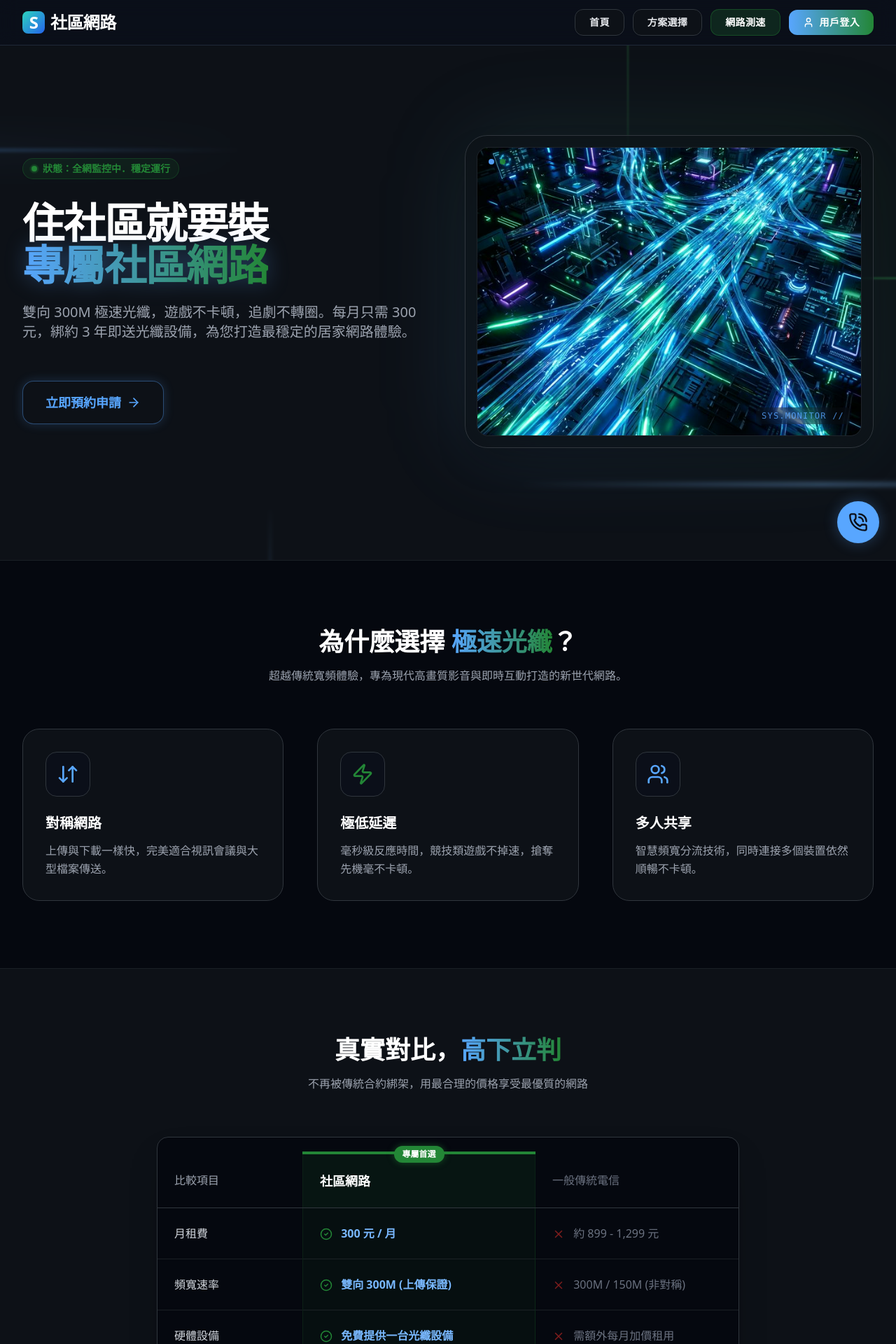
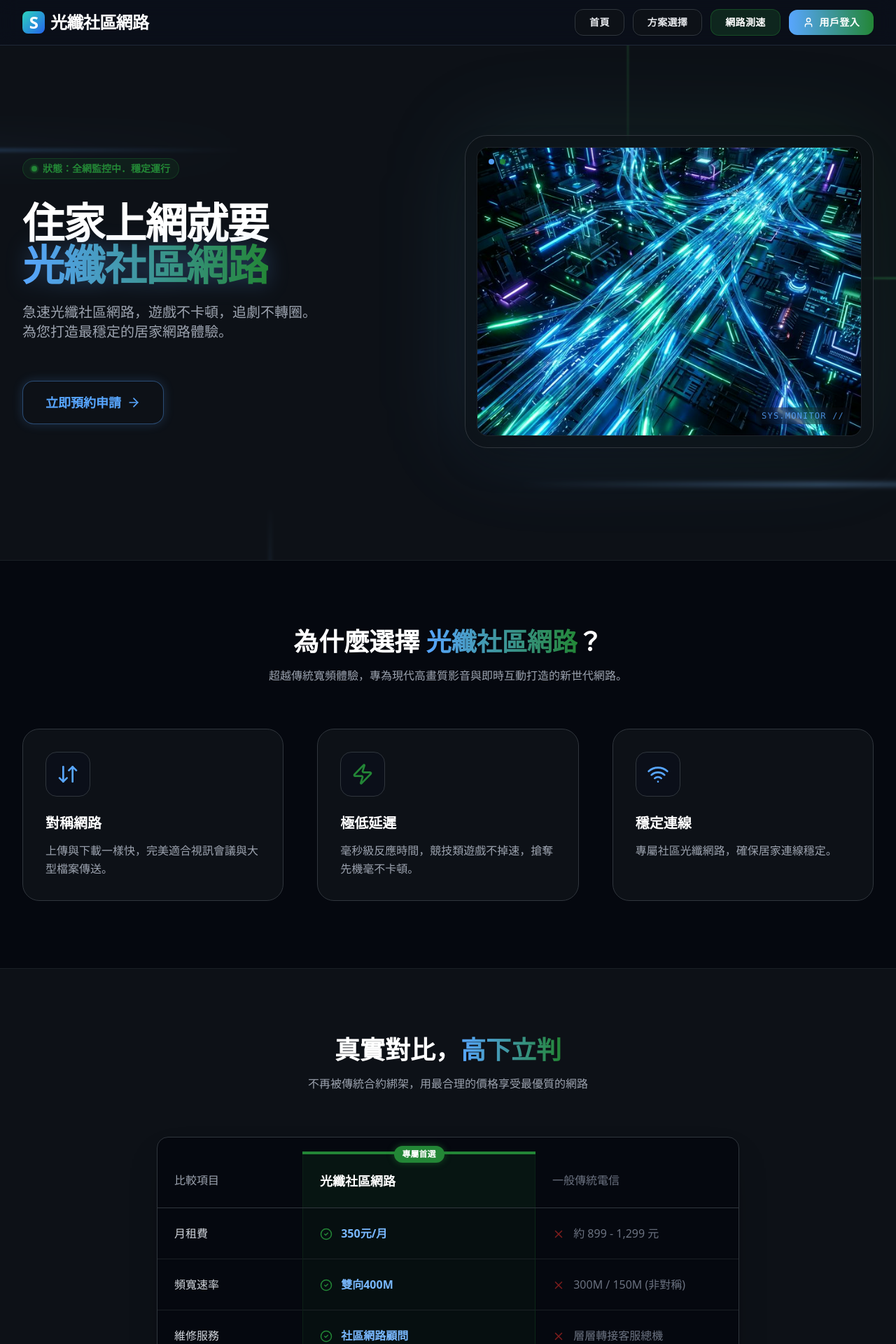
Before and after one commit to ianhuang110/fiber-network, a React (Vite) app: page /#/ in a window 1280 px wide. Shown: the top 1920 px of the page at 70% size. Built offline with nearby package versions, Linux system fonts and the light colour scheme.

Commit message:
修改首頁及增加官方line

```diff
--- a/index.html
+++ b/index.html
@@ -4,7 +4,7 @@
     <meta charset="UTF-8" />
     <link rel="icon" type="image/svg+xml" href="/favicon.svg" />
     <meta name="viewport" content="width=device-width, initial-scale=1.0" />
-    <title>社區網路</title>
+    <title>光纖社區網路</title>
   </head>
   <body>
     <div id="root"></div>
--- a/src/App.tsx
+++ b/src/App.tsx
@@ -18,7 +18,7 @@ function App() {
               <span className="w-8 h-8 bg-gradient-to-br from-teal-400 to-blue-600 rounded-lg flex items-center justify-center text-white">
                 S
               </span>
-              社區網路
+              光纖社區網路
             </Link>
             <nav className="flex items-center gap-3 text-sm font-bold">
               <Link
@@ -64,7 +64,7 @@ function App() {
         {/* Global Footer */}
         <footer className="bg-[#05080f] text-gray-500 py-8 text-sm border-t border-gray-900">
           <div className="max-w-7xl mx-auto px-4 sm:px-6 lg:px-8 text-center">
-            &copy; 2026 社區網路股份有限公司. All rights reserved.
+            &copy; 2026 光纖社區網路股份有限公司. All rights reserved.
           </div>
         </footer>
         {/* Global Plan Selection Modal */}
@@ -126,19 +126,7 @@ function App() {
           )}
         </AnimatePresence>
 
-        {/* Global Floating Contact Button */}
-        <a
-          href="tel:0971789985"
-          className="fixed bottom-6 right-6 z-50 p-4 bg-[#58A6FF] hover:bg-[#408BE0] rounded-full shadow-[0_0_20px_rgba(88,166,255,0.3)] hover:shadow-[0_0_30px_rgba(88,166,255,0.5)] transition-all hover:scale-110 flex items-center justify-center group"
-          aria-label="撥打客服"
-        >
-          <PhoneCall size={28} className="text-[#0B0F19]" />
 
-          {/* Hover tooltip */}
-          <span className="absolute right-full mr-4 bg-[#131B2F] text-white px-3 py-1.5 rounded-lg text-sm font-bold whitespace-nowrap opacity-0 group-hover:opacity-100 transition-opacity pointer-events-none border border-[#30363D] shadow-xl">
-            撥打客服專線
-          </span>
-        </a>
 
       </div>
     </Router>
--- a/src/pages/ApplicationFlow.tsx
+++ b/src/pages/ApplicationFlow.tsx
@@ -487,7 +487,7 @@ export default function ApplicationFlow() {
             >
               <h3 className="text-2xl font-bold mb-6 text-white border-b pb-4">《個人資料使用授權同意書》</h3>
               <div className="text-gray-500 space-y-4 text-[15px] leading-relaxed mb-8 pr-2">
-                <p>為了提供您最佳的網路申辦與安裝服務，社區網路需要收集您的基本個人資料。本同意書旨在說明我們如何收集、處理及利用您的個人資料，請仔細閱讀。</p>
+                <p>為了提供您最佳的網路申辦與安裝服務，光纖社區網路需要收集您的基本個人資料。本同意書旨在說明我們如何收集、處理及利用您的個人資料，請仔細閱讀。</p>
                 <h4 className="font-bold text-gray-100 mt-6 mb-2">一、 蒐集目的</h4>
                 <p>僅供辦理申裝網路服務、客戶服務、帳務管理、以及必要之系統建置與本公司派工聯繫使用。</p>
                 <h4 className="font-bold text-gray-100 mt-6 mb-2">二、 蒐集類別</h4>
@@ -522,7 +522,7 @@ export default function ApplicationFlow() {
             >
               <h3 className="text-2xl font-bold mb-6 text-white border-b pb-4">《網路申裝與服務權益說明》</h3>
               <div className="text-gray-500 space-y-4 text-[15px] leading-relaxed mb-8 pr-2">
-                <p>感謝您選擇社區網路服務！為保障雙方權益，請在完成申辦前詳閱以下申裝及網路服務使用說明：</p>
+                <p>感謝您選擇光纖社區網路服務！為保障雙方權益，請在完成申辦前詳閱以下申裝及網路服務使用說明：</p>
                 <h4 className="font-bold text-gray-100 mt-6 mb-2">一、 服務申辦與裝機</h4>
                 <p>我們將於您線上完成申請並審核無誤後的 3 個工作天內，指派專責工程人員與您透過電話聯繫，以確認確切的到府裝機時間段。請確保您填寫的手機與聯絡方式準確無誤並保持暢通。</p>
                 <h4 className="font-bold text-gray-100 mt-6 mb-2">二、 收費標準與繳費原則</h4>
@@ -562,19 +562,19 @@ export default function ApplicationFlow() {
               </div>
               <h3 className="text-2xl font-bold text-white mb-2">申請已送出！</h3>
               <p className="text-gray-500 text-sm mb-8 leading-relaxed">
-                感謝您選擇社區網路服務，我們的專員將於三個工作天內與您電話聯繫，安排後續施工事宜。
+                感謝您選擇光纖社區網路服務，我們的專員將於三個工作天內與您電話聯繫，安排後續施工事宜。
               </p>
               <button
                 onClick={() => {
                   try {
-                    const existingStr = localStorage.getItem('shrek_applications');
+                    const existingStr = localStorage.getItem('fiber_applications');
                     const existingApps = existingStr ? JSON.parse(existingStr) : [];
                     existingApps.push({
                       id: formData.idNumber.toUpperCase(),
                       phone: formData.mobile,
                       name: formData.contactName
                     });
-                    localStorage.setItem('shrek_applications', JSON.stringify(existingApps));
+                    localStorage.setItem('fiber_applications', JSON.stringify(existingApps));
                   } catch (e) {
                     console.error(e);
                   }
--- a/src/pages/Home.tsx
+++ b/src/pages/Home.tsx
@@ -1,4 +1,4 @@
-import { ArrowRight, ArrowDownUp, Zap, Users, CheckCircle2, X, ChevronDown, HelpCircle, PhoneCall, FileText } from 'lucide-react';
+import { ArrowRight, ArrowDownUp, Zap, Wifi, CheckCircle2, X, ChevronDown, HelpCircle, PhoneCall, FileText, MessageCircle } from 'lucide-react';
 import { useNavigate } from 'react-router-dom';
 import { motion, AnimatePresence } from 'framer-motion';
 import { useState } from 'react';
@@ -11,10 +11,10 @@ const FAQs = [
   },
   {
     question: "光纖路由器設備需要另外付費租用嗎？",
-    answer: "需要！只要您申辦我們的【專屬社區網路】雙向 300M 方案並綁約三年，我們就會免費提供並安裝一台光纖設備，若您有需要Wi-Fi 6 路由器我們將額外報價收費。"
+    answer: "價格 4,200元 / 年約，綁約2年享減免裝機費 1,500元，若中途解約將扣除裝機費用1,500元，並且扣除每月350元月租費，另外統一收取光纖設備押金1000元，退租時無償退還。"
   },
   {
-    question: "網路速度真的能穩跑「雙向 300M」嗎？",
+    question: "網路速度真的能穩跑「雙向 400M」嗎？",
     answer: "是的！不同於傳統寬頻非對稱且需與全區住戶塞車的線路，我們採用專線直達本社區機房，並透過智慧型網路頻寬分配技術，保證您在下班尖峰時段無論是「下載追劇」或「上傳大型檔案」，都能享有極低延遲與暢快網速。"
   },
   {
@@ -91,14 +91,15 @@ export default function Home() {
                 狀態：全網監控中．穩定運行
               </div>
               <h1 className="text-4xl sm:text-5xl lg:text-6xl font-extrabold text-white tracking-tight leading-tight mb-6 mt-2">
-                住社區就要裝<br/>
+                住家上網就要<br/>
                 <span className="text-transparent bg-clip-text bg-gradient-to-r from-[#58A6FF] to-[#238636] drop-shadow-[0_0_15px_rgba(88,166,255,0.3)]">
-                  專屬社區網路
+                  光纖社區網路
                 </span>
               </h1>
 
               <p className="text-lg sm:text-xl text-gray-400 mb-10 leading-relaxed font-light mx-auto lg:mx-0 max-w-xl">
-                雙向 300M 極速光纖，遊戲不卡頓，追劇不轉圈。每月只需 300 元，綁約 3 年即送光纖設備，為您打造最穩定的居家網路體驗。
+                急速光纖社區網路，遊戲不卡頓，追劇不轉圈。<br/>
+                為您打造最穩定的居家網路體驗。
               </p>
 
               <button
@@ -175,7 +176,7 @@ export default function Home() {
             transition={{ duration: 0.6 }}
             className="text-center mb-16"
           >
-            <h2 className="text-3xl md:text-4xl font-bold text-white mb-4">為什麼選擇 <span className="text-transparent bg-clip-text bg-gradient-to-r from-[#58A6FF] to-[#238636]">極速光纖</span>？</h2>
+            <h2 className="text-3xl md:text-4xl font-bold text-white mb-4">為什麼選擇 <span className="text-transparent bg-clip-text bg-gradient-to-r from-[#58A6FF] to-[#238636]">光纖社區網路</span>？</h2>
             <p className="text-gray-400 max-w-2xl mx-auto">超越傳統寬頻體驗，專為現代高畫質影音與即時互動打造的新世代網路。</p>
           </motion.div>
 
@@ -194,9 +195,9 @@ export default function Home() {
                 delay: 0.2
               },
               {
-                icon: <Users size={32} className="text-[#58A6FF]" />,
-                title: "多人共享",
-                desc: "智慧頻寬分流技術，同時連接多個裝置依然順暢不卡頓。",
+                icon: <Wifi size={32} className="text-[#58A6FF]" />,
+                title: "穩定連線",
+                desc: "專屬社區光纖網路，確保居家連線穩定。",
                 delay: 0.3
               }
             ].map((feature, i) => (
@@ -243,17 +244,16 @@ export default function Home() {
                       <div className="absolute top-0 left-1/2 -translate-x-1/2 -translate-y-1/2 bg-[#238636] text-white text-xs font-bold px-3 py-1 rounded-full shadow-[0_0_10px_rgba(35,134,54,0.5)] whitespace-nowrap">
                         專屬首選
                       </div>
-                      社區網路
+                      光纖社區網路
                     </th>
                     <th className="p-5 md:p-6 border-b border-[#30363D] text-gray-500 font-medium w-[35%]">一般傳統電信</th>
                   </tr>
                 </thead>
                 <tbody className="divide-y divide-[#30363D]/50">
                   {[
-                    { label: '月租費', us: '300 元 / 月', them: '約 899 - 1,299 元', usIcon: <CheckCircle2 className="inline mr-2 text-[#238636]" size={18}/>, themIcon: <X className="inline mr-2 text-red-900" size={18}/> },
-                    { label: '頻寬速率', us: '雙向 300M (上傳保證)', them: '300M / 150M (非對稱)', usIcon: <CheckCircle2 className="inline mr-2 text-[#238636]" size={18}/>, themIcon: <X className="inline mr-2 text-red-900" size={18}/> },
-                    { label: '硬體設備', us: '免費提供一台光纖設備', them: '需額外每月加價租用', usIcon: <CheckCircle2 className="inline mr-2 text-[#238636]" size={18}/>, themIcon: <X className="inline mr-2 text-red-900" size={18}/> },
-                    { label: '維修服務', us: '24Hr 監控, 專屬快速報修', them: '層層轉接客服總機', usIcon: <CheckCircle2 className="inline mr-2 text-[#238636]" size={18}/>, themIcon: <X className="inline mr-2 text-red-900" size={18}/> }
+                    { label: '月租費', us: '350元/月', them: '約 899 - 1,299 元', usIcon: <CheckCircle2 className="inline mr-2 text-[#238636]" size={18}/>, themIcon: <X className="inline mr-2 text-red-900" size={18}/> },
+                    { label: '頻寬速率', us: '雙向400M', them: '300M / 150M (非對稱)', usIcon: <CheckCircle2 className="inline mr-2 text-[#238636]" size={18}/>, themIcon: <X className="inline mr-2 text-red-900" size={18}/> },
+                    { label: '維修服務', us: '社區網路顧問', them: '層層轉接客服總機', usIcon: <CheckCircle2 className="inline mr-2 text-[#238636]" size={18}/>, themIcon: <X className="inline mr-2 text-red-900" size={18}/> }
                   ].map((row, i) => (
                     <tr key={i} className="group transition-colors hover:bg-white/[0.02]">
                       <td className="p-5 md:p-6 text-gray-300 font-medium">{row.label}</td>
@@ -353,20 +353,22 @@ export default function Home() {
             <div className="relative z-10 text-center md:text-left flex-1">
               <h2 className="text-3xl font-bold text-white mb-4">有任何問題嗎？讓專屬客服幫助您！</h2>
               <p className="text-gray-400 text-lg">
-                無論是申裝諮詢、網路疑難排解、或是報修問題，歡迎隨時撥打我們的客服專線。真人客服將盡速為您服務。
+                無論是申裝諮詢、網路疑難排解、或是報修問題，歡迎隨時加入我們的 LINE 官方帳號。真人客服將盡速為您服務。
               </p>
             </div>
 
             <div className="relative z-10 shrink-0 flex flex-col items-center sm:items-end gap-2">
               <a
-                href="tel:0971789985"
-                className="group relative inline-flex items-center gap-3 px-8 py-5 bg-[#58A6FF] text-[#0B0F19] font-bold text-xl rounded-2xl overflow-hidden shadow-[0_0_20px_rgba(88,166,255,0.3)] hover:shadow-[0_0_30px_rgba(88,166,255,0.5)] transition-all hover:-translate-y-1"
+                href="https://lin.ee/OHbF6zt"
+                target="_blank"
+                rel="noopener noreferrer"
+                className="group relative inline-flex items-center gap-3 px-8 py-5 bg-[#06C755] text-white font-bold text-xl rounded-2xl overflow-hidden shadow-[0_0_20px_rgba(6,199,85,0.3)] hover:shadow-[0_0_30px_rgba(6,199,85,0.5)] transition-all hover:-translate-y-1"
               >
                 <div className="absolute inset-0 bg-white opacity-0 group-hover:opacity-20 transition-opacity duration-300"></div>
-                <PhoneCall size={28} className="group-hover:scale-110 transition-transform" />
-                撥打客服專線
+                <MessageCircle size={28} className="group-hover:scale-110 transition-transform" />
+                加入 LINE 官方帳號
               </a>
-              <span className="text-gray-500 font-mono mt-2 tracking-widest text-lg font-semibold">0971-789-985</span>
+              <span className="text-gray-500 font-mono mt-2 tracking-widest text-lg font-semibold">LINE ID: @828edtuv</span>
             </div>
           </motion.div>
         </div>
@@ -381,7 +383,7 @@ export default function Home() {
             className="inline-flex items-center gap-2 px-8 py-4 bg-[#131B2F] border border-[#30363D] hover:border-[#58A6FF]/60 hover:bg-[#58A6FF]/10 text-gray-200 hover:text-[#58A6FF] font-semibold text-lg rounded-xl transition-all shadow-md group border-2"
           >
             <FileText className="text-[#58A6FF] group-hover:scale-110 transition-transform" size={24} />
-            點此檢視社區網路合約書
+            點此檢視光纖社區網路合約書
           </button>
         </div>
       </section>
@@ -402,7 +404,7 @@ export default function Home() {
               <div className="flex items-center justify-between border-b border-gray-800 pb-4 mb-6 sticky top-0 bg-[#131B2F] z-10 pt-2">
                 <h3 className="text-xl sm:text-2xl font-bold text-white flex items-center gap-2">
                   <FileText className="text-[#58A6FF]" size={24} />
-                  《社區網路服務條款暨合約書》
+                  《光纖社區網路服務條款暨合約書》
                 </h3>
                 <button
                   onClick={() => setShowContractModal(false)}
@@ -413,7 +415,7 @@ export default function Home() {
               </div>
 
               <div className="text-gray-400 space-y-6 text-[15px] leading-relaxed pr-2">
-                <p>歡迎您申請社區網路服務！為保障您的權益，請仔細閱讀以下合約條款內容：</p>
+                <p>歡迎您申請光纖社區網路服務！為保障您的權益，請仔細閱讀以下合約條款內容：</p>
 
                 <div>
                   <h4 className="font-bold text-gray-100 text-lg mb-2 flex items-center gap-2">一、 服務申辦與裝機</h4>
@@ -426,8 +428,8 @@ export default function Home() {
                 <div>
                   <h4 className="font-bold text-gray-100 text-lg mb-2 flex items-center gap-2">二、 收費標準與服務期間</h4>
                   <ul className="list-disc pl-5 space-y-2">
-                    <li>本合約包含 300M 雙向極速光纖上網服務，月租費為新台幣 300 元整。</li>
-                    <li>基本合約期限為三年（36個月），申裝時免費提供標準光纖路由器乙台供合約期間內使用。</li>
+                    <li>本合約包含 400M 雙向極速光纖上網服務，採年繳方案價格為 4,200 元 / 年約（折合月租費為 350 元）。</li>
+                    <li>基本合約期限為二年（24個月），綁約 2 年享減免裝機費 1,500 元。另外統一收取光纖設備押金 1,000 元，退租時無償退還。</li>
                     <li>若需額外升級 Wi-Fi 6 等進階設備，相關費用另依報價單為準。</li>
                   </ul>
                 </div>
@@ -435,7 +437,7 @@ export default function Home() {
                 <div>
                   <h4 className="font-bold text-gray-100 text-lg mb-2 flex items-center gap-2">三、 網路速率與連線品質</h4>
                   <ul className="list-disc pl-5 space-y-2">
-                    <li>本方案標示之「雙向 300M」係指最高可達速率。實際傳輸速率可能因用戶終端設備性能、介面、室內環境阻隔等實體因素而有所影響。</li>
+                    <li>本方案標示之「雙向 400M」係指最高可達速率。實際傳輸速率可能因用戶終端設備性能、介面、室內環境阻隔等實體因素而有所影響。</li>
                     <li>我們提供 24 小時網路設備監控與專屬報修處理，若遇硬體異常將優先排程處理。</li>
                   </ul>
                 </div>
@@ -450,7 +452,7 @@ export default function Home() {
                 <div>
                   <h4 className="font-bold text-gray-100 text-lg mb-2 flex items-center gap-2">五、 終止合約與違約處理</h4>
                   <ul className="list-disc pl-5 space-y-2">
-                    <li>若於合約期間內（三年內）因搬家或其他個人因素提前終止服務，本公司將依剩餘合約天數比例，酌收裝機補貼款與相關手續費用。</li>
+                    <li>若於合約期間內（二年內）中途解約，將扣除裝機費用 1,500 元，並且扣除每月 350 元月租費結算已使用期間之費用。光纖設備確認完好無損後，將無償退還設備押金 1,000 元。</li>
                     <li>合約期滿後，未提出終止申請將自動展延，並可繼續享有原優惠月租。</li>
                   </ul>
                 </div>
--- a/src/pages/UserPortal.tsx
+++ b/src/pages/UserPortal.tsx
@@ -56,7 +56,7 @@ export default function UserPortal() {
       let expectedPassword = '';
 
       try {
-        const existingStr = localStorage.getItem('shrek_applications');
+        const existingStr = localStorage.getItem('fiber_applications');
         const existingApps = existingStr ? JSON.parse(existingStr) : [];
         const appRecord = existingApps.find((app: any) => app.id === formattedUsername);
         if (appRecord) {
@@ -85,7 +85,7 @@ export default function UserPortal() {
   const handleDownloadReceipt = (invoiceNumber: string, month: string) => {
     const receiptContent = `
 =========================================
-          史瑞克社區網路 - 繳費收據
+          光纖社區網路 - 繳費收據
 =========================================
 單號：${invoiceNumber}
 期數：${month}
@@ -190,7 +190,7 @@ export default function UserPortal() {
         <div className="flex justify-between items-center mb-10">
           <div>
             <h1 className="text-3xl font-bold text-white mb-2">歡迎回來，{username === 'D122183708' ? '黃楷展' : '親愛的住戶'}</h1>
-            <p className="text-gray-400">這是您的專屬社區網路管理面板</p>
+            <p className="text-gray-400">這是您的光纖社區網路管理面板</p>
           </div>
           <button
             onClick={() => setIsLoggedIn(false)}
```
Also changed, not shown: 1 other file (tests, documents, lock files or other folders).
